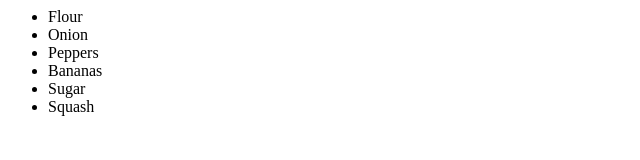
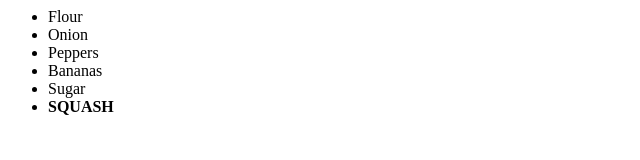
Before and after one commit to crisfrulla/shoppinglist, a plain HTML site: page index.html in a window 1280 px wide. Shown: the full height of the page, 0-640 px from the left. Drawn offline with Linux system fonts and the light colour scheme.

Commit message:
Update index.html
Making Squash super important

```diff
--- a/index.html
+++ b/index.html
@@ -6,7 +6,7 @@
 			<li>Peppers</li>
 			<li>Bananas</li>
 			<li>Sugar</li>
-			<li>Squash</li>
+			<li><b>SQUASH</b></li>
 		</ul>
 	</body>
 </html>
```
